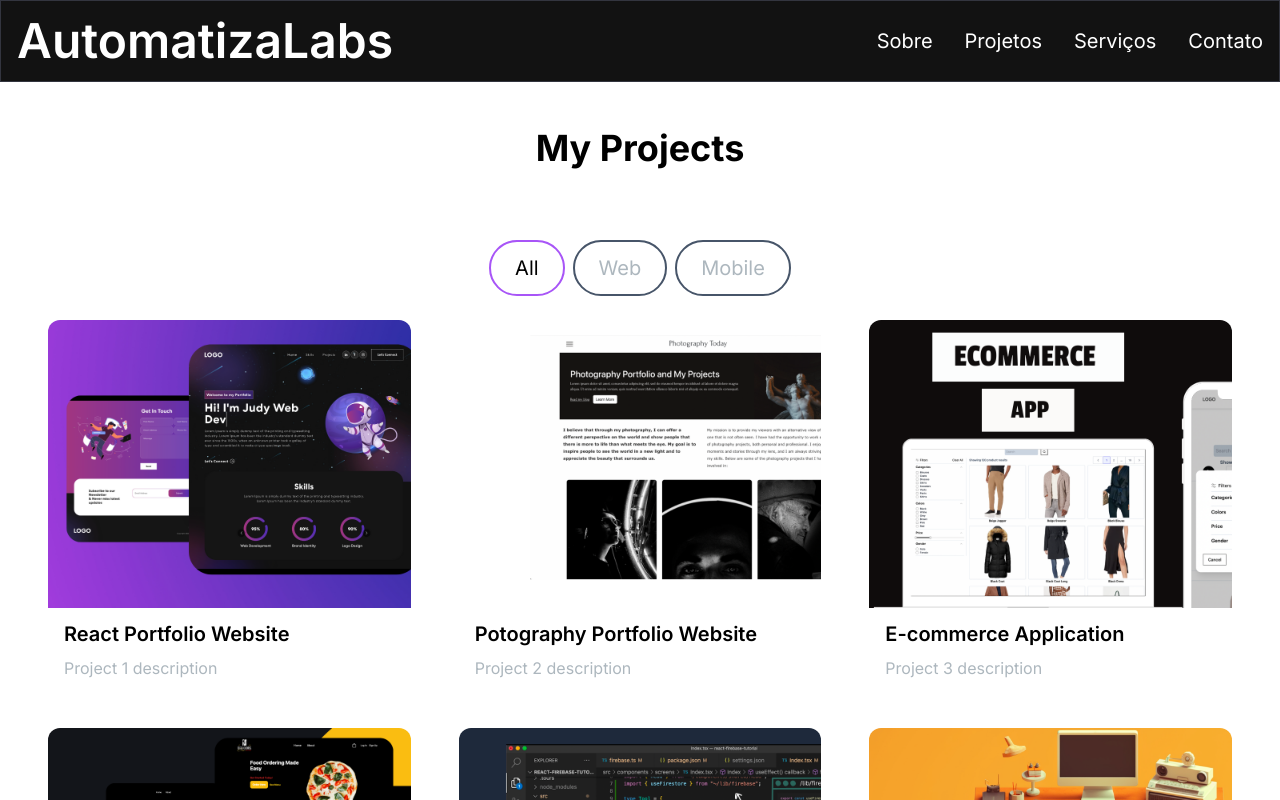
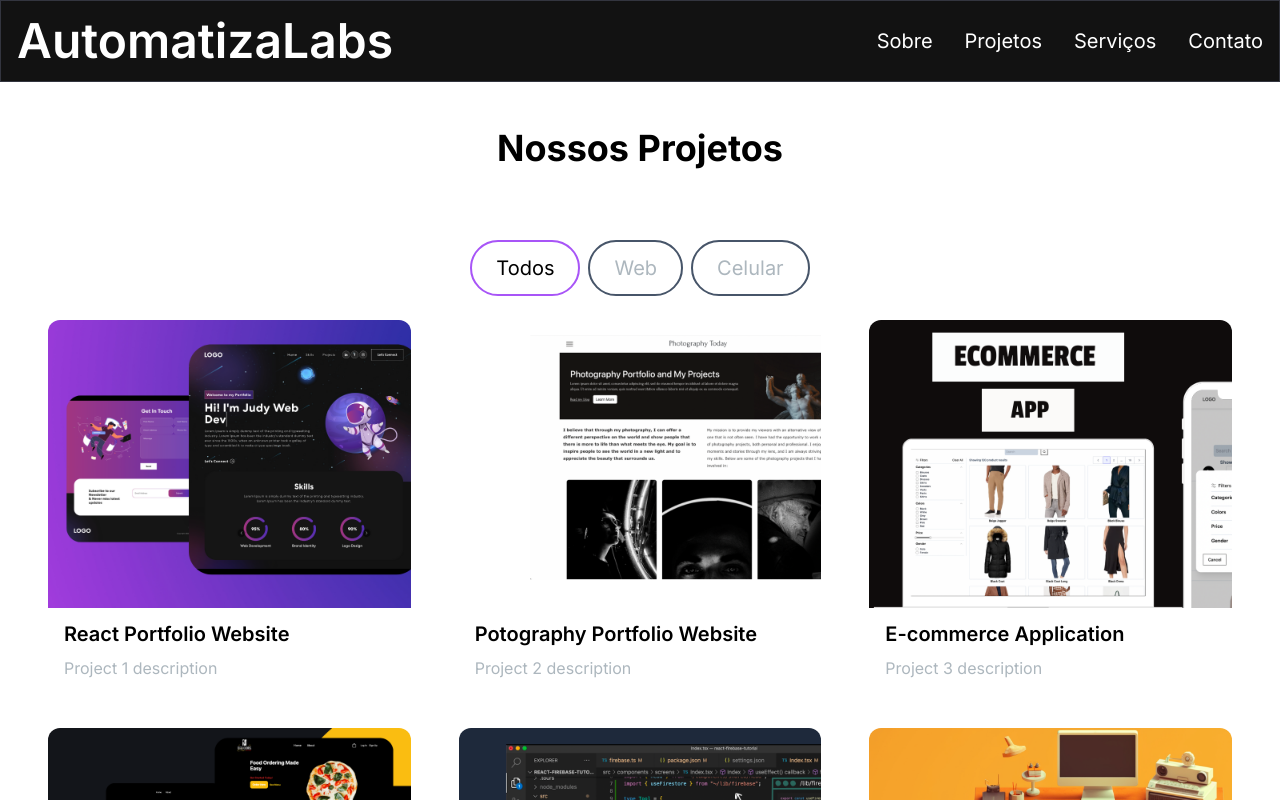
Before and after one commit to AutomatizaLabs/AutomatizaLabs, a Next.js app: page /projetos in a window 1280 px wide. Shown: the top 800 px of the page. Built offline with nearby package versions, Linux system fonts and the light colour scheme.

Commit message:
chore: translating some fields

```diff
--- a/src/app/components/ProjectsSection.jsx
+++ b/src/app/components/ProjectsSection.jsx
@@ -82,12 +82,12 @@ const ProjectsSection = () => {
   return (
     <section id="projects">
       <h2 className="text-center text-4xl font-bold text-black mt-4 mb-8 md:mb-12">
-        My Projects
+        Nossos Projetos
       </h2>
       <div className="text-black flex flex-row justify-center items-center gap-2 py-6">
         <ProjectTag
           onClick={handleTagChange}
-          name="All"
+          name="Todos"
           isSelected={tag === "All"}
         />
         <ProjectTag
@@ -97,7 +97,7 @@ const ProjectsSection = () => {
         />
         <ProjectTag
           onClick={handleTagChange}
-          name="Mobile"
+          name="Celular"
           isSelected={tag === "Mobile"}
         />
       </div>
```
